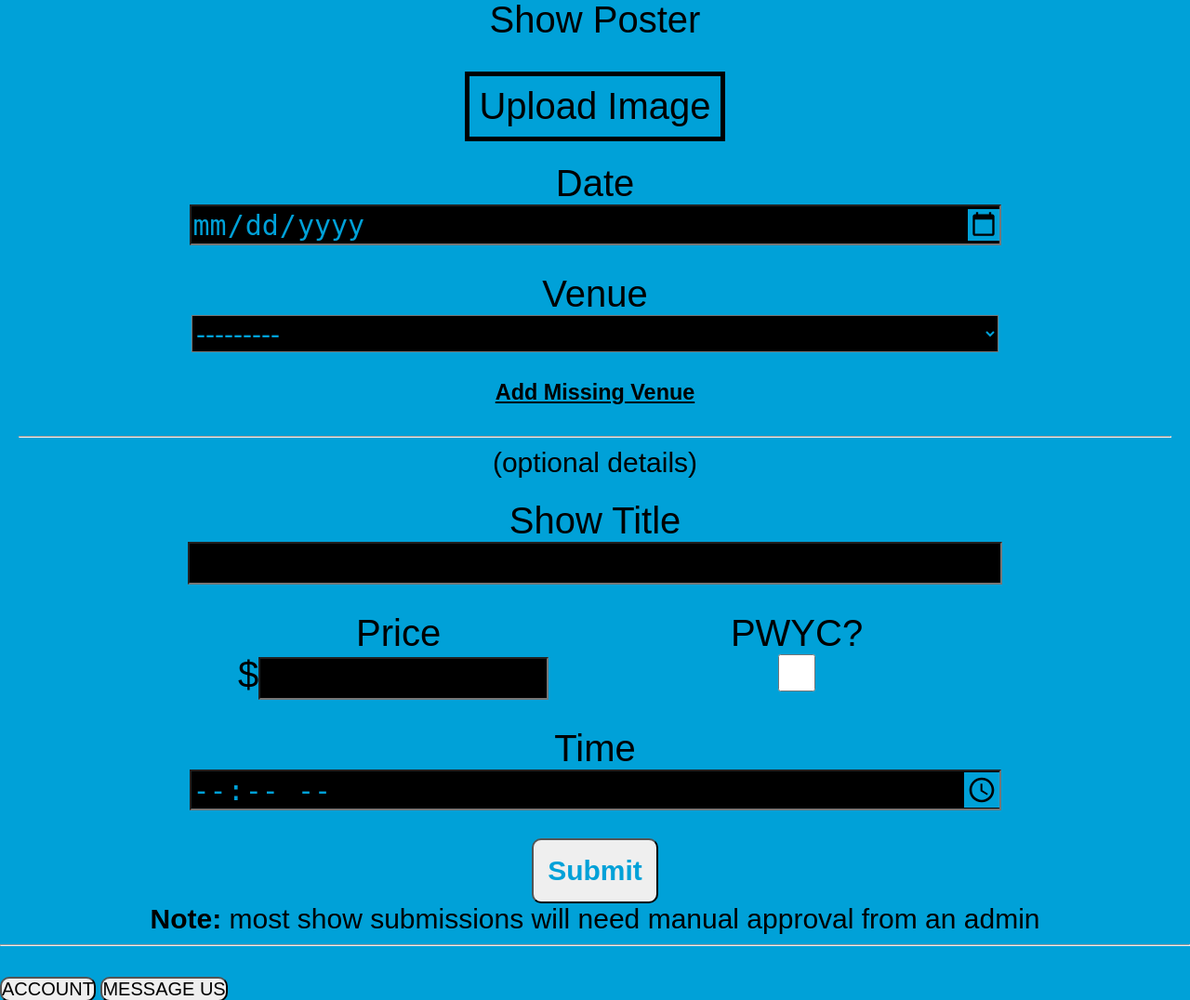
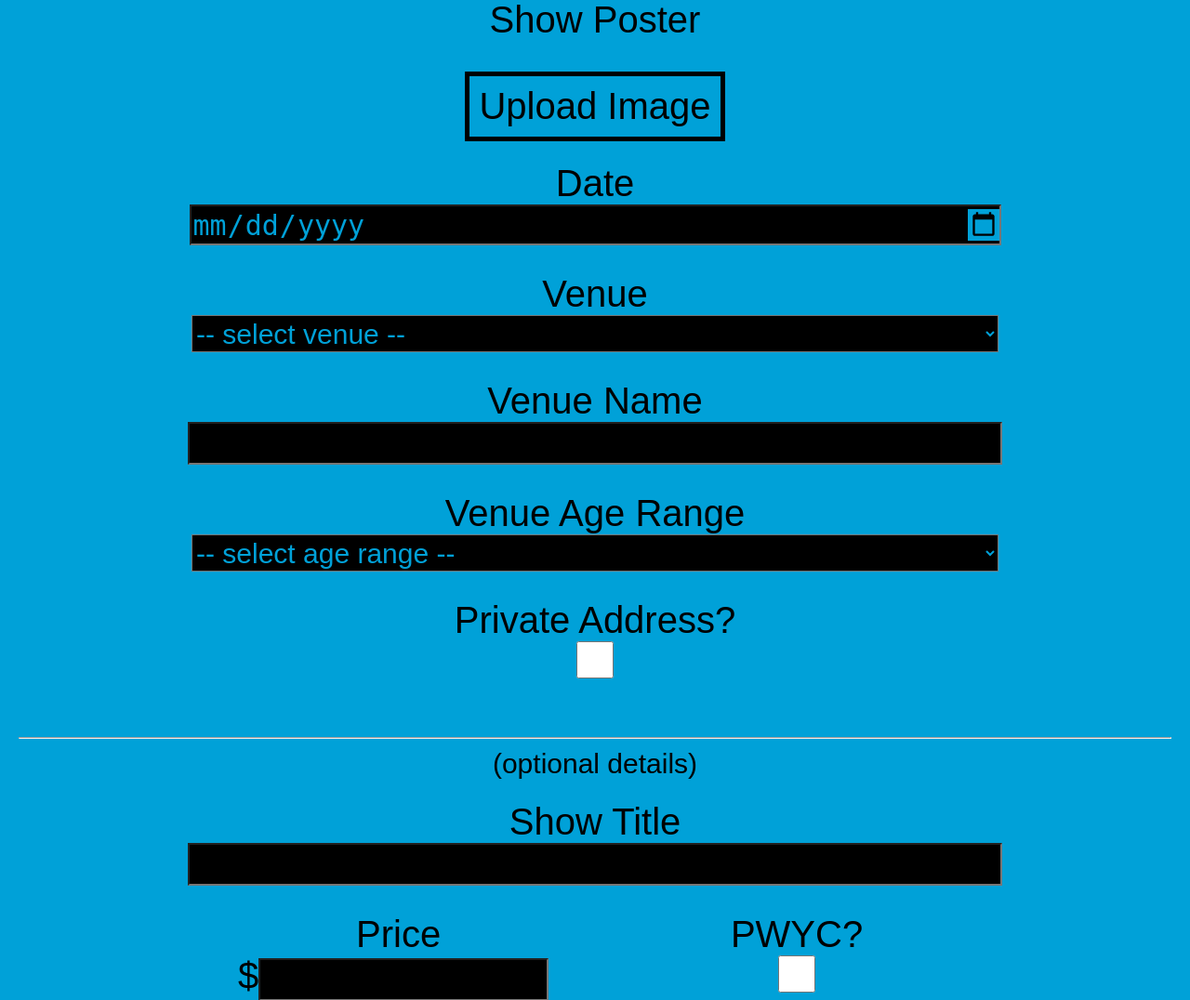
Before and after one commit to Mjames951/OmahaUnderground, a Django app: page /contribute/addshow/ in a window 1280 px wide. Shown: the part 493-1569 px from the top of the page at 93% size. Run offline with Django 5.2, Linux system fonts and the light colour scheme; the visitor is signed in with stand-in values (Sample User, id 1); data that the repository does not hold is empty.

Commit message:
new venue form in show form

```diff
--- a/planetplum/forms.py
+++ b/planetplum/forms.py
@@ -61,9 +61,16 @@ class LabelForm(forms.ModelForm):
         return valid
 
 class ShowForm(forms.ModelForm):
+    venueChoices = list(Venue.objects.all().values_list('id', 'name'))
+    venueChoices.insert(0, ('', '-- select venue --'))
+    venueChoices.append(('1000', '-- Other Venue --'))
+
+    venue = forms.ChoiceField(choices=venueChoices)
+
+    field_order = ['image', 'date', 'venue', 'name', 'price', 'pwyc', 'time']
     class Meta:
         model = Show
-        fields = ['image', 'date', 'venue', 'name', 'price', 'pwyc', 'time']
+        fields = ['image', 'date', 'name', 'price', 'pwyc', 'time']
 
 class VenueForm(forms.ModelForm):
     class Meta:
--- a/planetplum/superviews.py
+++ b/planetplum/superviews.py
@@ -37,24 +37,34 @@ def superuser(request):
 @login_required
 def addShow(request):
     if request.method == "POST":
-        showForm = ShowForm(request.POST, request.FILES, prefix="show")
-        venueForm = VenueForm(request.POST, prefix="ven")
-        if venueForm.is_valid():
-            venue = venueForm.save()
+        showForm = ShowForm(request.POST, request.FILES)
+        print(showForm.is_valid())
         if showForm.is_valid():
+            print(showForm.cleaned_data)
+            print("HEY AT LEAST IT'S VALISD")
             show = addImage(showForm, 'show')
             if request.user.is_superuser or request.user.is_admin: show.approved = True
-            show = show.save(commit=False)
             show.contributor = request.user
+            if showForm.cleaned_data['venue'] != '1000':
+                show.venue = Venue.objects.get(id=showForm.cleaned_data['venue'])
+            else:
+                print(request.POST['ven-name'], request.POST['ven-ageRange'], request.POST['ven-dm'])
+                if request.POST['ven-dm'] == "on":
+                    venueDM = True
+                else:
+                    venueDM = False
+                venue = Venue(name=request.POST['ven-name'], ageRange=request.POST['ven-ageRange'], dm=venueDM)
+                venue.save()
+                show.venue = venue
+                print(show.venue)
+
             show.save()
             return redirect("showpage", showid = show.id)
     #GET method or invalid form
     else:
-        showForm = ShowForm(prefix="show")
-        venueForm = VenueForm(prefix="ven")
+        showForm = ShowForm()
     return render(request, "contribute/add/addshow.html",{
         "form": showForm,
-        "venueform": venueForm,
     })
 
 def editShow(request, showid):
@@ -389,7 +399,8 @@ def userManage(request, usecase, id=None):
             search = form.cleaned_data['Search']
             if usecase == "users":
                 active = User.objects.filter(username__icontains=search)
-            else: results = User.objects.filter(username__icontains=search)
+            else:
+                results = User.objects.filter(username__icontains=search).difference(active)
     else: form = GeneralSearchForm()
 
     return render(request, 'contribute/usermanage.html', {
--- a/planetplum/templates/contribute/add/addshow.html
+++ b/planetplum/templates/contribute/add/addshow.html
@@ -50,7 +50,23 @@ add show
             {% elif section.name == "venue" %}
                 <h2>{{ section.name|title }}</h2>
                 {{ section }}
-                <a href="{% url 's_addvenue' %}" target="blank"><h3 style="text-decoration: underline;">Add Missing Venue</h3></a>
+
+                <div id="venueform" class="venueform">
+                    <h2>Venue Name</h2>
+                    <input type="text" name="ven-name" id="id_ven-name" maxlength="30">
+
+                    <h2>Venue Age Range</h2>
+                    <select name="ven-ageRange" id="id_ven-ageRange">
+                        <option value="">-- select age range --</option>
+                        <option value="A">All Ages</option>
+                        <option value="8">18+</option>
+                        <option value="9">19+</option>
+                        <option value="2">21+</option>
+                    </select>
+                    <h2>Private Address?</h2>
+                    <input type="checkbox" name="ven-dm" id="id_ven-dm">
+                </div>
+
             {% else %}
                 <h2>{{ section.name|title }}</h2>
                 {{section}}
@@ -71,4 +87,20 @@ add show
 
 {% block script %}
 {% include 'planetplum/widgets/imgdisplayscript.html' %}
+<script>
+    let venueselect = document.getElementById("id_venue")
+    venueselect.onchange = function() {
+
+        var opt = venueselect.options[venueselect.selectedIndex]
+        if (opt.text == "-- Other Venue --") {
+            document.getElementById("venueform").style.display = "block"
+            document.getElementById("id_ven-name").required = true
+            document.getElementById("id_ven-ageRange").required = true
+        } else {
+            document.getElementById("venueform").style.display = "none"
+            document.getElementById("id_ven-name").required = false
+            document.getElementById("id_ven-ageRange").required = false
+        }
+    }
+</script>
 {% endblock %}
--- a/planetplum/views.py
+++ b/planetplum/views.py
@@ -119,8 +119,11 @@ class labels(View):
 def venuepage(request, venuename):
     try: venue = get_object_or_404(Venue, name=venuename)
     except: return redirect("venues")
+    if ConfirmUser(request.user): edit=True
+    else: edit=False
     return render(request, 'planetplum/venuepage.html',{
         "venue": venue,
+        "edit": edit,
     })
 
 class venues(View):
```
Also changed, not shown: planetplum/static/css/form.css (+10 -0 lines).
